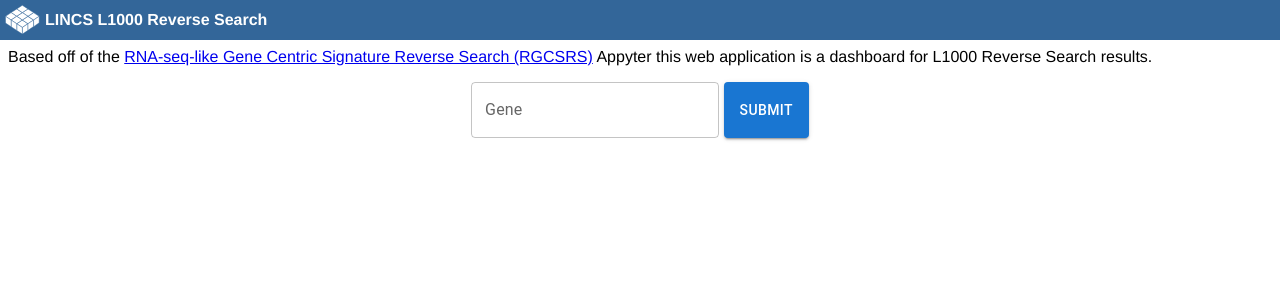
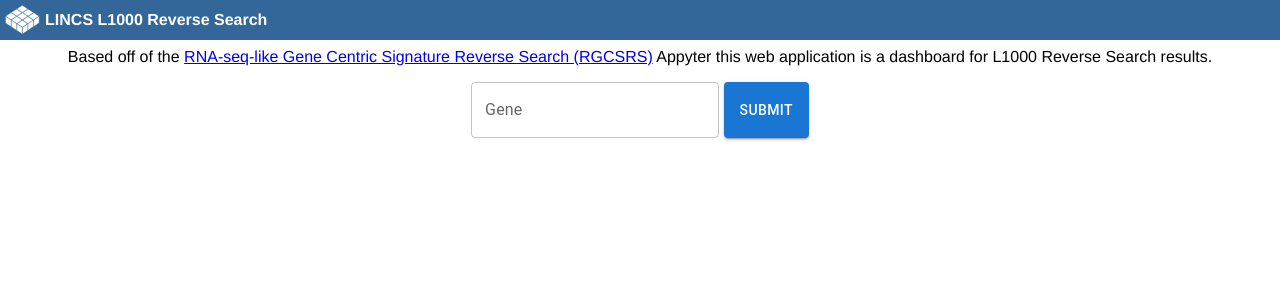
Before and after one commit to MaayanLab/lincs-reverse-search-dashboard, a React app: page / in a window 1280 px wide. Shown: the top 300 px of the page. Built offline with nearby package versions, Linux system fonts and the light colour scheme.

Commit message:
Improve load styling

```diff
--- a/src/app.jsx
+++ b/src/app.jsx
@@ -1,4 +1,5 @@
 import React from 'react'
+import CircularProgress from '@mui/material/CircularProgress'
 
 const Tab = React.lazy(() => import('@mui/material/Tab'))
 const Tabs = React.lazy(() => import('@mui/material/Tabs'))
@@ -31,11 +32,11 @@
       display: 'flex',
       flexDirection: 'column',
       justifyItems: 'center',
-      alignItems: 'stretch',
+      alignItems: 'center',
       fontSize: '1rem',
       fontWeight: 400,
     }}>
-      <Heading>{title}</Heading>
+      <Heading style={{ alignSelf: 'stretch' }}>{title}</Heading>
       {!gene ? (
         <>
           <p style={{ fontSize: '1em', margin: '0.5em' }}>
@@ -45,11 +46,12 @@
           <Input label="Gene" onSubmit={(gene) => window.location.hash = `#${gene}`} />
         </>
       ) : (
-        <React.Suspense fallback={"Loading..."}>
+          <React.Suspense fallback={<CircularProgress style={{ marginTop: 250 }} />}>
           <Tabs value={tab} onChange={(evt, newTab) => setTab(newTab)}>
             <Tab label="Chemical Perturbations" value="Chemical Perturbations" />
             <Tab label="CRISPR KO" value="CRISPR KO" />
           </Tabs>
+          <div style={{ flex: '1 0 auto', display: 'flex', flexDirection: 'column', alignSelf: 'stretch', justifyItems: 'center' }}>
           <Dashboard
             tab={tab}
             gene={gene}
@@ -81,6 +83,7 @@
               'Rank in Signature',
             ]}
           />
+            </div>
         </React.Suspense>
       )}
     </div>
--- a/src/heading.jsx
+++ b/src/heading.jsx
@@ -1,8 +1,9 @@
 import React from 'react'
 
-export default function Heading({ children }) {
+export default function Heading({ style, children }) {
   return (
     <div style={{
+      ...(style || {}),
       flex: '1 0 auto',
       display: 'flex',
       alignItems: 'center',
```
Also changed, not shown: src/dashboard.jsx (+4 -3 lines).
